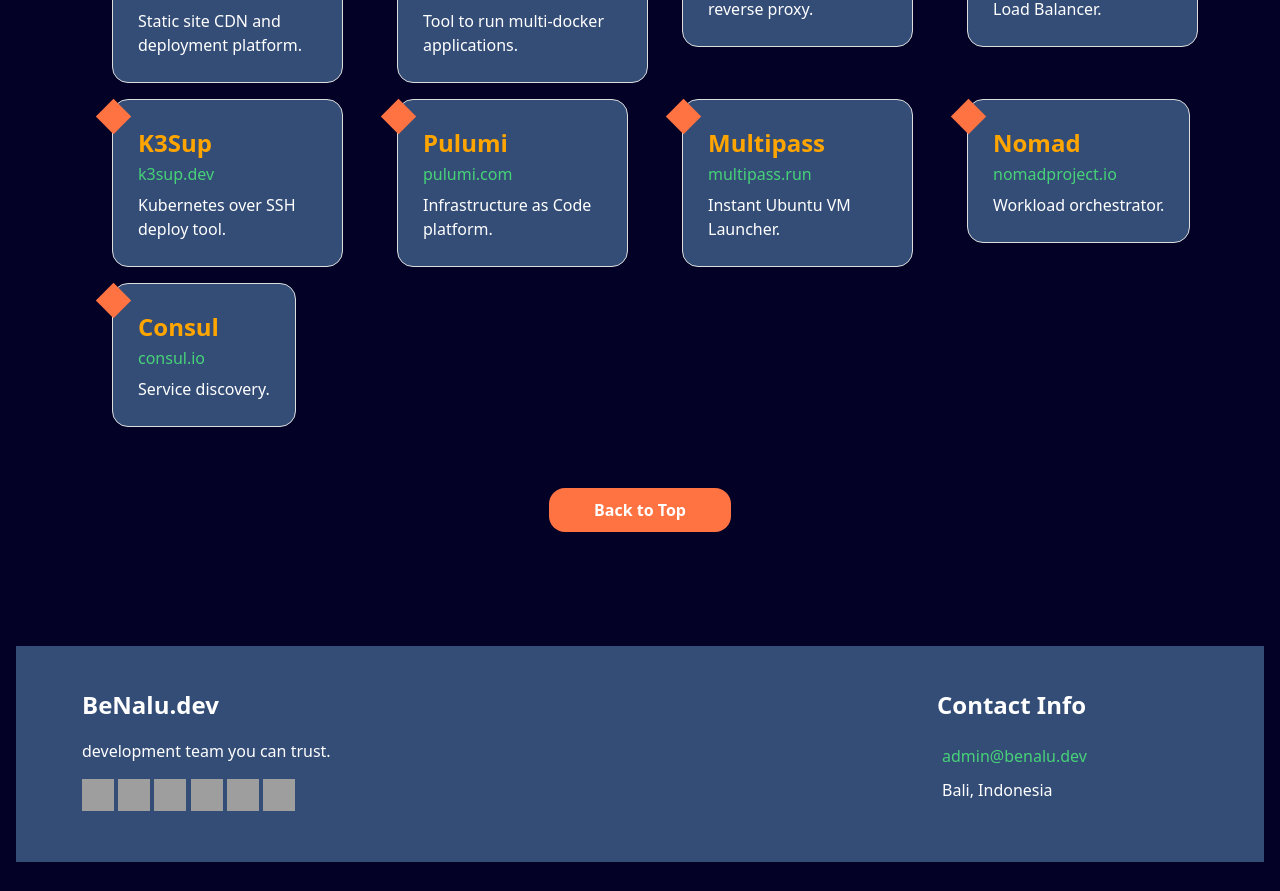
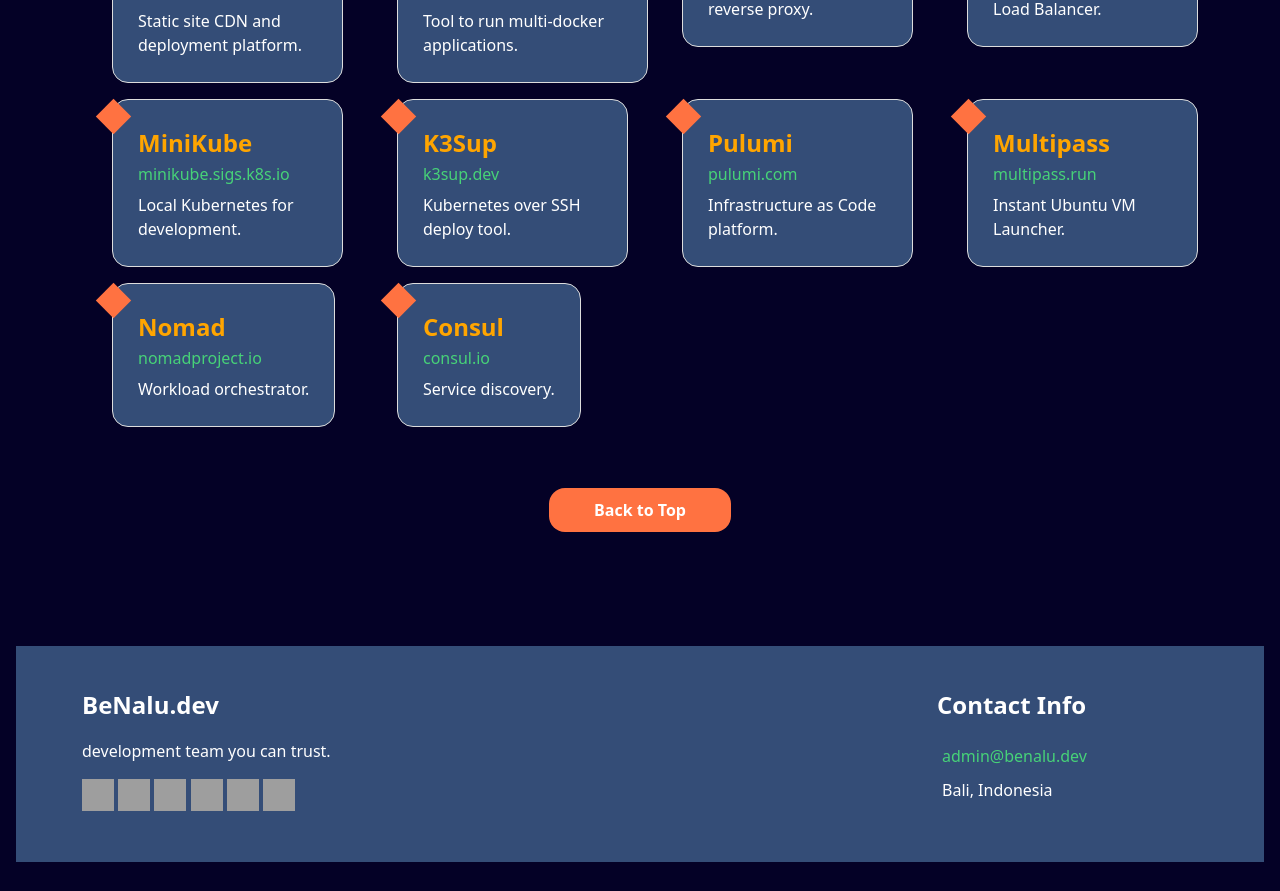
Before and after one commit to kokizzu/benalu.dev, a Svelte app: page / in a window 1280 px wide. Shown: the part 4860-5751 px from the top of the page. Built offline with nearby package versions, Linux system fonts and the light colour scheme; grey boxes are pictures that could not be loaded.

Commit message:
add minikube

```diff
--- a/src/routes/OurTechs.svelte
+++ b/src/routes/OurTechs.svelte
@@ -62,6 +62,9 @@
 			<SmallBox title="Fabio LB " site="fabiolb.net">
 				Stateless Automatic Load Balancer.
 			</SmallBox>
+			<SmallBox title="MiniKube " site="minikube.sigs.k8s.io">
+				Local Kubernetes for development.
+			</SmallBox>
 			<SmallBox title="K3Sup " site="k3sup.dev">
 				Kubernetes over SSH deploy tool.
 			</SmallBox>
```
